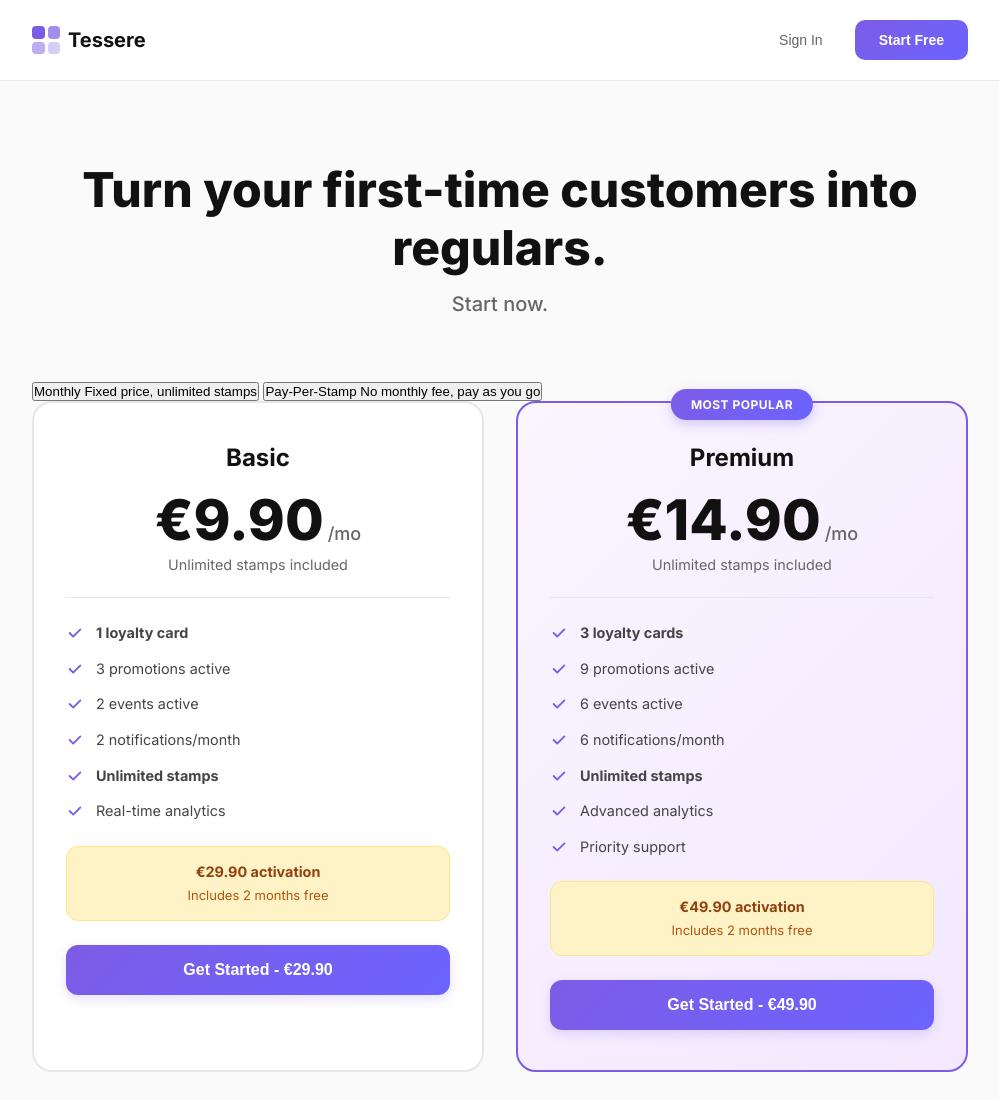
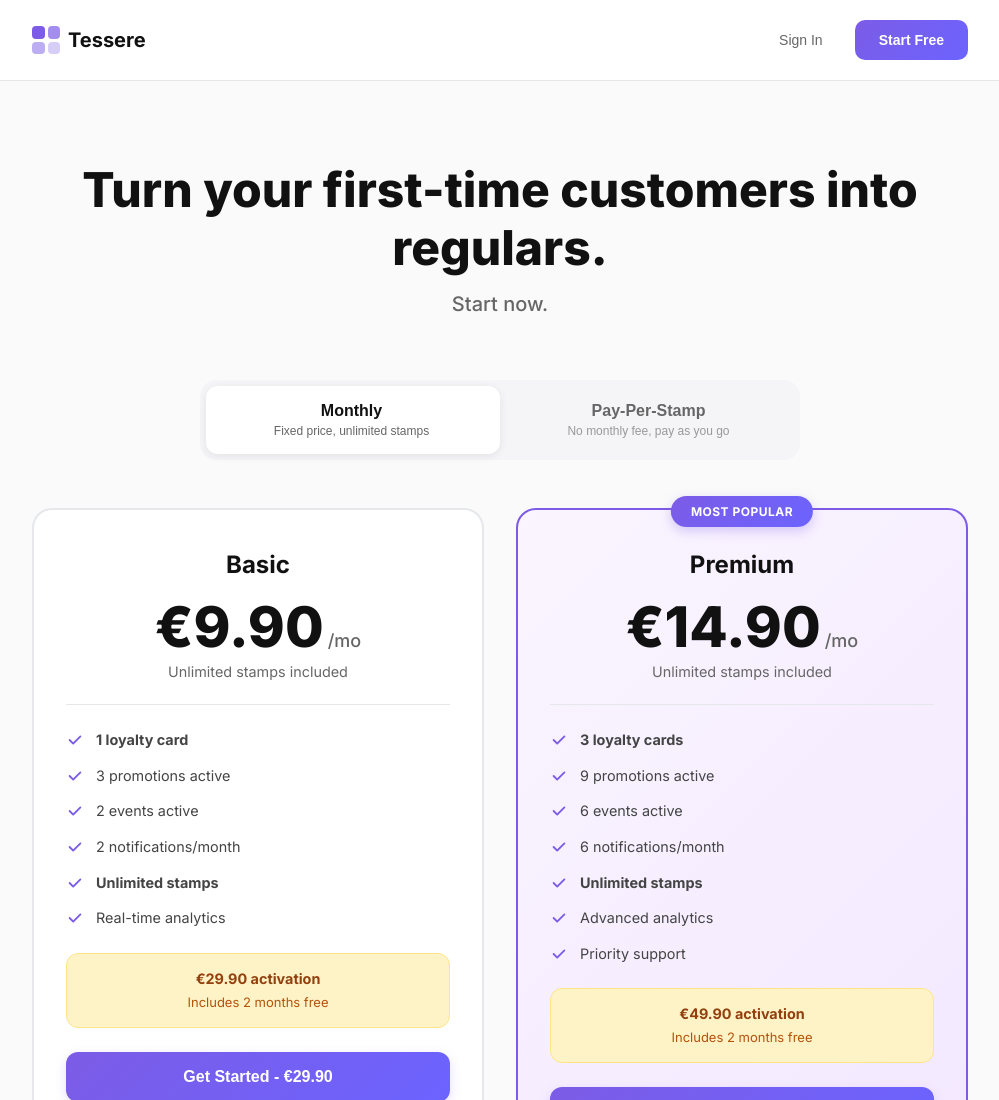
Before and after one commit to tommasotiezzi/fideltyapp-admin, a website: page auth/welcome.html in a window 1280 px wide. Shown: the top 1100 px of the page, without its empty margins (140-1139 px from the left). Drawn offline with nearby package versions, Linux system fonts and the light colour scheme.

Commit message:
Add billing toggle styles to welcome.css

```diff
--- a/auth/welcome.css
+++ b/auth/welcome.css
@@ -605,3 +605,74 @@ body {
         padding: 2rem;
     }
 }
+/* Billing Toggle */
+.billing-toggle-container {
+    display: flex;
+    justify-content: center;
+    margin-bottom: 3rem;
+}
+
+.billing-toggle {
+    background: #f5f5f7;
+    border-radius: 16px;
+    padding: 6px;
+    display: flex;
+    gap: 6px;
+    position: relative;
+    max-width: 600px;
+    width: 100%;
+}
+
+.toggle-option {
+    flex: 1;
+    padding: 1rem 1.5rem;
+    background: none;
+    border: none;
+    border-radius: 12px;
+    cursor: pointer;
+    transition: all 0.3s;
+    position: relative;
+    z-index: 2;
+    text-align: center;
+}
+
+.toggle-option .toggle-title {
+    display: block;
+    font-size: 1rem;
+    font-weight: 600;
+    color: #666;
+    transition: color 0.3s;
+    margin-bottom: 0.25rem;
+}
+
+.toggle-option .toggle-subtitle {
+    display: block;
+    font-size: 0.75rem;
+    color: #999;
+    transition: color 0.3s;
+}
+
+.toggle-option.active .toggle-title {
+    color: #111;
+}
+
+.toggle-option.active .toggle-subtitle {
+    color: #666;
+}
+
+.toggle-indicator {
+    position: absolute;
+    top: 6px;
+    left: 6px;
+    width: calc(50% - 6px);
+    height: calc(100% - 12px);
+    background: white;
+    border-radius: 12px;
+    box-shadow: 0 2px 8px rgba(0,0,0,0.08);
+    transition: transform 0.3s cubic-bezier(0.4, 0, 0.2, 1);
+    z-index: 1;
+}
+
+.toggle-indicator.metered {
+    transform: translateX(calc(100% + 6px));
+}
```
